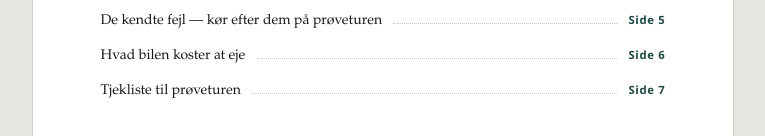
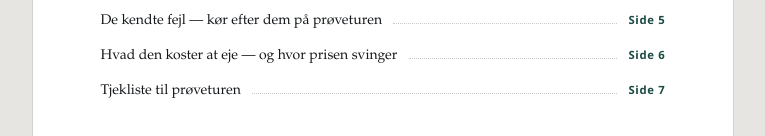
Before and after one commit to BjarkeCK/aiways-u5-guide, a plain HTML site: page aiways_u5_foer_koeb.html in a window 1280 px wide. Shown: the part 608-744 px from the top of the page, without its empty margins (257-1022 px from the left). Drawn offline with Linux system fonts and the light colour scheme.

Commit message:
Bedre kapiteltitel: Hvad den koster at eje
Co-Authored-By: Claude Opus 5 (1M context) <noreply@anthropic.com>

```diff
--- a/aiways_u5_foer_koeb.html
+++ b/aiways_u5_foer_koeb.html
@@ -120,7 +120,7 @@
     <li><span>App'en findes ikke længere</span><span class="dots"></span><a class="p" href="#t-app">Side 4</a></li>
     <li><span>Firmaet, værdien og hvad du bør betale</span><span class="dots"></span><a class="p" href="#t-firma">Side 4</a></li>
     <li><span>De kendte fejl — kør efter dem på prøveturen</span><span class="dots"></span><a class="p" href="#t-fejl">Side 5</a></li>
-    <li><span>Hvad bilen koster at eje</span><span class="dots"></span><a class="p" href="#t-eje">Side 6</a></li>
+    <li><span>Hvad den koster at eje — og hvor prisen svinger</span><span class="dots"></span><a class="p" href="#t-eje">Side 6</a></li>
     <li><span>Tjekliste til prøveturen</span><span class="dots"></span><a class="p" href="#t-liste">Side 7</a></li>
   </ol>
 </nav>
@@ -281,7 +281,7 @@
   <p class="s-page">6 / 7</p>
 
   <article class="t" id="t-eje">
-  <h2>Hvad bilen koster at eje</h2>
+  <h2>Hvad den koster at eje — og hvor prisen svinger over 5.000 kr</h2>
   <p class="s-lead">Det obligatoriske service er ved <strong>3 år eller 100.000 km — hvad der kommer først</strong>. Det er dét, der holder garantien i live. Priser rapporteret i gruppen for præcis samme service:</p>
   <table>
     <thead><tr><th>3-års-service</th><th>Pris</th></tr></thead>
```
